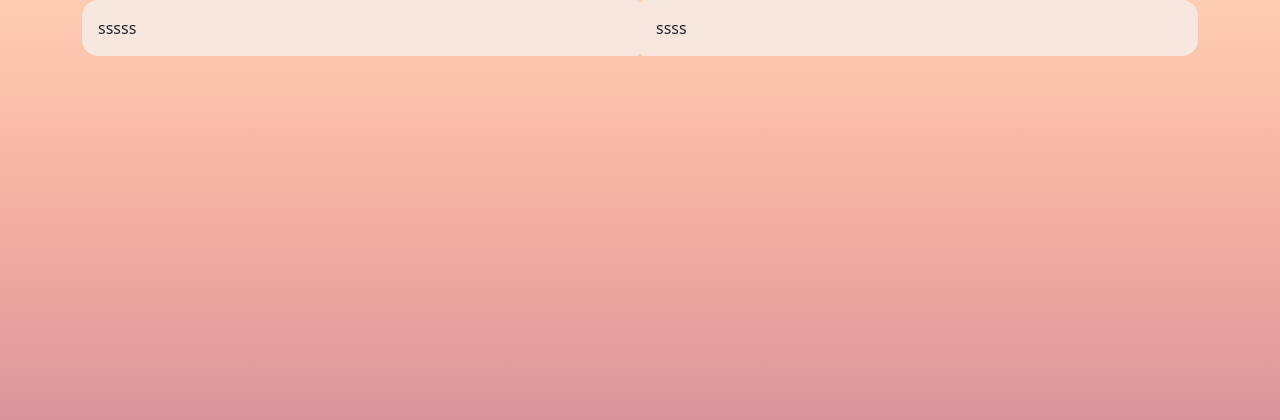
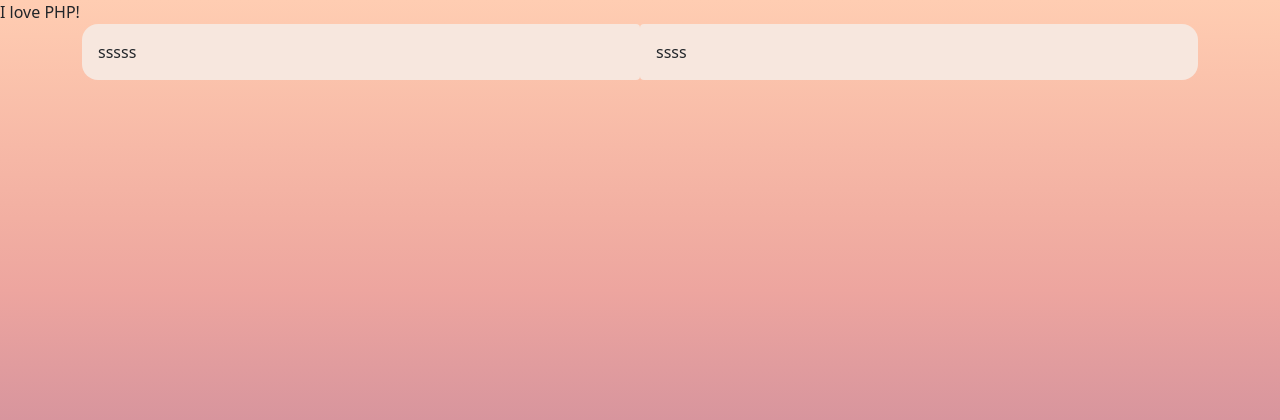
Before and after one commit to Estions/Image-Gallery-Website, a PHP site: page / in a window 1280 px wide. Shown: the top 420 px of the page. Run offline with PHP 8.4, Linux system fonts and the light colour scheme.

Commit message:
Changed HTML to PHP

```diff
--- a/index.html
+++ b/index.php
@@ -12,7 +12,11 @@
     <title>Template Webpage</title>
   </head>
   <body class = "bg-gradient">
-      <div class="container">
+      <?php
+    $txt = "PHP";
+    echo "I love $txt!";
+      ?>
+  <div class="container">
           <div class="row g-0">
               <div class="col p-3 border-l bg-cc-linen rounded-end rounded-5">
                     sssss
```
